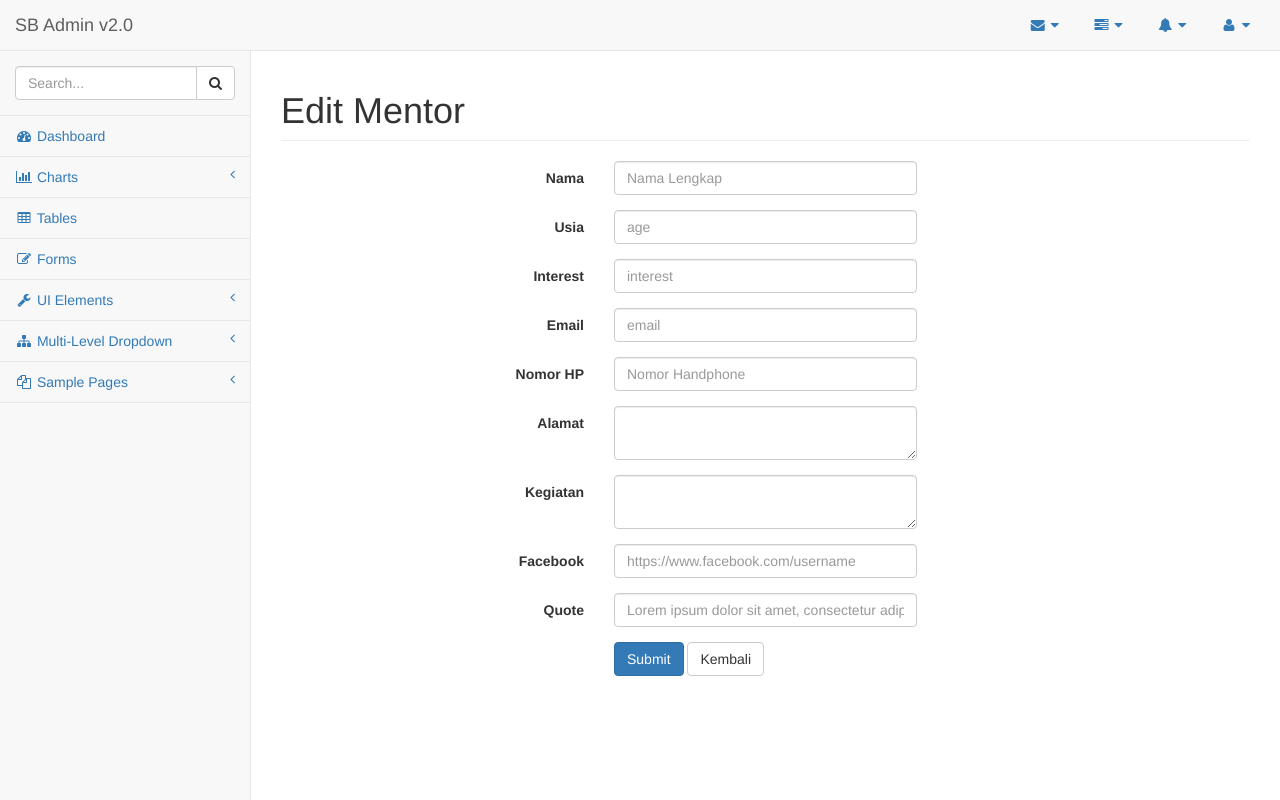
After one commit to pandhu/simentor, a CodeIgniter app: page /simentor/mentor/edit/1 in a window 1280 px wide. The commit adds this page. Run offline with CodeIgniter, Linux system fonts and the light colour scheme; data that the repository does not hold is empty; some libraries are stand-ins or nearby versions.

Commit message:
mentor edit, mentor delete

```diff
--- a/application/config/autoload.php
+++ b/application/config/autoload.php
@@ -58,7 +58,7 @@ $autoload['packages'] = array();
 |
 |	$autoload['libraries'] = array('user_agent' => 'ua');
 */
-$autoload['libraries'] = array('database');
+$autoload['libraries'] = array('database', 'session');
 
 /*
 | -------------------------------------------------------------------
--- a/application/config/routes.php
+++ b/application/config/routes.php
@@ -49,7 +49,12 @@ defined('BASEPATH') OR exit('No direct script access allowed');
 | Examples:	my-controller/index	-> my_controller/index
 |		my-controller/my-method	-> my_controller/my_method
 */
+$route['mentor'] = 'mentorController/index';
+$route['mentee'] = 'menteeController/index';
 $route['mentor/register'] = 'mentorController/register';
+$route['mentor/edit/post/(:num)'] = 'mentorController/update/$1';
+$route['mentor/edit/(:num)'] = 'mentorController/edit/$1';
+$route['mentor/delete/(:num)'] = 'mentorController/delete/$1';
 $route['mentor/register/post'] = 'mentorController/register_post';
 $route['mentee/register'] = 'menteeController/register';
 $route['mentee/register/post'] = 'menteeController/register_post';
--- a/application/controllers/MentorController.php
+++ b/application/controllers/MentorController.php
@@ -9,6 +9,10 @@ class MentorController extends CI_Controller
                 $this->load->model('mentor_model');
         }
 
+    public function index(){
+        $data['mentors'] = $this->mentor_model->get_all();
+        return $this->load->view("mentor/index", $data);
+    }
 
     public function register(){
         return $this->load->view("mentor/register");
@@ -16,8 +20,42 @@ class MentorController extends CI_Controller
 
     public function register_post(){
         $data = $this->input->post();
-        if($this->mentee_model->store($data))
+        if($this->mentor_model->store($data))
             echo "success";
     }
 
+    public function edit($id){
+        $mentor = $this->mentor_model->get_by_id($id);
+        $data['mentor'] = $mentor;
+        return $this->load->view("mentor/edit", $data);
+    }
+
+    public function update($id){
+        $data = $this->input->post();
+        if($this->mentor_model->update($id,$data)){
+            $flash["type"] = "success";
+            $flash["message"] = "Mentor berhasil diubah.";
+            $this->session->set_flashdata('alert', $flash);
+        } else {
+            $flash["type"] = "danger";
+            $flash["message"] = "Mentor gagal diubah. Silahkan coba lagi";
+            $this->session->set_flashdata('alert', $flash);
+        }
+
+        redirect("mentor/edit/".$id);
+    }
+
+    public function delete($id){
+        if($this->mentor_model->destroy($id)){
+            $flash["type"] = "success";
+            $flash["message"] = "Mentor berhasil dihapus.";
+            $this->session->set_flashdata('alert', $flash);
+        } else {
+            $flash["type"] = "danger";
+            $flash["message"] = "Mentor gagal dihapus. Silahkan coba lagi";
+            $this->session->set_flashdata('alert', $flash);
+        }
+        redirect("mentor");
+    }
+
 }
--- a/application/models/Mentor_model.php
+++ b/application/models/Mentor_model.php
@@ -8,10 +8,32 @@ class Mentor_model extends CI_Model {
                 // Call the CI_Model constructor
                 parent::__construct();
         }
+        public function get_all(){
+                return $this->db->get($this->table_name)->result();
+        }
 
+        public function get_by_id($id){
+                $mentors = $this->db->get_where($this->table_name, array("id"=>$id))->result();
+                if(count($mentors)>0)
+                        return $mentors[0];
+                else
+                        return null;
+        }
         public function store($data){
                 $this->db->insert($this->table_name, $data);
                 return true;
         }
 
+         public function update($id,$data){
+                $this->db->where("id", $id);
+                $this->db->update($this->table_name, $data);
+                return true;
+        }
+
+        public function destroy($id){
+                $this->db->delete($this->table_name, array('id' => $id));
+                return true;
+        }
+
+
 }
--- /dev/null
+++ b/application/views/mentor/edit.php
@@ -0,0 +1,111 @@
+<?php $this->load->view("template/header");?>
+<div class="row">
+	<div class="col-lg-12">
+	<h1 class="page-header">Edit Mentor</h1>
+	</div>
+	<!-- /.col-lg-12 -->
+</div>
+<?php
+	$alert = $this->session->flashdata('alert');
+	if($alert):?>
+<div class="alert alert-<?php echo $alert['type']?> alert-dismissible" role="alert">
+  <button type="button" class="close" data-dismiss="alert" aria-label="Close"><span aria-hidden="true">&times;</span></button>
+  <strong><?php echo $alert['message']?></strong>
+</div>
+<?php endif?>
+<form class="form-horizontal" method="POST" action="<?php echo base_url()?>mentor/edit/post/<?php echo $mentor->id?>">
+	<fieldset>
+
+		<!-- Text input-->
+		<div class="form-group">
+			<label class="col-md-4 control-label" for="fn">Nama</label>
+			<div class="col-md-4">
+				<input name="name" type="text" placeholder="Nama Lengkap" class="form-control input-md" value="<?php echo $mentor->name?>" required="">
+
+			</div>
+		</div>
+
+		<!-- Text input-->
+		<div class="form-group">
+			<label class="col-md-4 control-label" for="ln">Usia</label>
+			<div class="col-md-4">
+				<input name="age" type="text" placeholder="age" class="form-control input-md" value="<?php echo $mentor->age?>" required="">
+
+			</div>
+		</div>
+
+		<!-- Text input-->
+		<div class="form-group">
+			<label class="col-md-4 control-label" for="cmpny">Interest</label>
+			<div class="col-md-4">
+				<input name="interest" type="text" placeholder="interest" class="form-control input-md" value="<?php echo $mentor->interest?>" required="">
+
+			</div>
+		</div>
+
+		<!-- Text input-->
+		<div class="form-group">
+			<label class="col-md-4 control-label" for="email">Email</label>
+			<div class="col-md-4">
+				<input id="email" name="email" type="text" placeholder="email" class="form-control input-md" value="<?php echo $mentor->email?>" required="">
+
+			</div>
+		</div>
+
+		<!-- Text input-->
+		<div class="form-group">
+			<label class="col-md-4 control-label" for="add1">Nomor HP</label>
+			<div class="col-md-4">
+				<input name="hp" type="text" placeholder="Nomor Handphone" class="form-control input-md" value="<?php echo $mentor->hp?>" required="">
+
+			</div>
+		</div>
+
+		<!-- Text input-->
+		<div class="form-group">
+			<label class="col-md-4 control-label" >Alamat</label>
+			<div class="col-md-4">
+				<textarea name="address" type="text" placeholder="" class="form-control input-md"><?php echo $mentor->address?></textarea>
+
+			</div>
+		</div>
+
+		<!-- Text input-->
+		<div class="form-group">
+			<label class="col-md-4 control-label" for="city">Kegiatan</label>
+			<div class="col-md-4">
+				<textarea name="activity" type="text" class="form-control input-md" required=""><?php echo $mentor->activity?></textarea>
+
+			</div>
+		</div>
+
+		<!-- Text input-->
+		<div class="form-group">
+			<label class="col-md-4 control-label" for="zip">Facebook</label>
+			<div class="col-md-4">
+				<input name="facebook" type="text" placeholder="https://www.facebook.com/username" class="form-control input-md" value="<?php echo $mentor->facebook?>" required="">
+
+			</div>
+		</div>
+
+		<!-- Text input-->
+		<div class="form-group">
+			<label class="col-md-4 control-label" for="ctry">Quote</label>
+			<div class="col-md-4">
+				<input name="quote" type="text" placeholder="Lorem ipsum dolor sit amet, consectetur adipiscing elit" class="form-control input-md" value="<?php echo $mentor->quote?>" required="">
+
+			</div>
+		</div>
+
+		<!-- Button -->
+		<div class="form-group">
+			<label class="col-md-4 control-label" for="submit"></label>
+			<div class="col-md-4">
+				<button id="submit" class="btn btn-primary">Submit</button>
+				<a href="<?php echo base_url()?>mentor" class="btn btn-default">Kembali</a>
+			</div>
+		</div>
+
+	</fieldset>
+</form>
+<?php $this->load->view("template/footer");?>
--- a/application/views/mentor/register.php
+++ b/application/views/mentor/register.php
@@ -1,6 +1,6 @@
 <?php $this->load->view("template/header");?>
 
-<form class="form-horizontal" method="POST" action="<?php echo base_url()?>m/entorregister/post">
+<form class="form-horizontal" method="POST" action="<?php echo base_url()?>mentor/register/post">
 	<fieldset>
 
 		<!-- Form Name -->
```
Also changed, not shown: application/views/mentor/index.php (added, +48 -0 lines).
